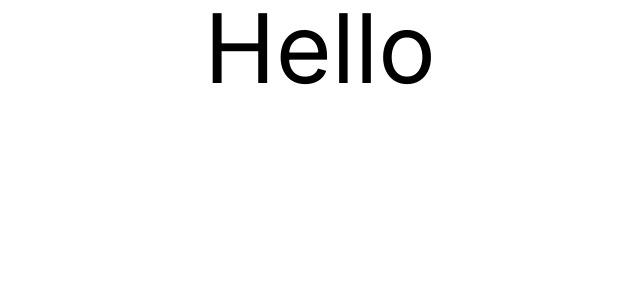
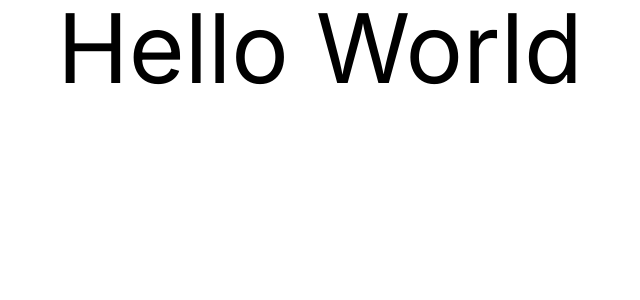
Before and after one commit to hojiakbar2806/rental-yards, a Next.js app in the folder frontend/: page / in a window 1280 px wide. Shown: the top 300 px of the page, without its empty margins (320-960 px from the left). Built offline with nearby package versions, Linux system fonts and the light colour scheme.

Commit message:
check: ci-cd

```diff
--- a/frontend/src/app/page.tsx
+++ b/frontend/src/app/page.tsx
@@ -3,7 +3,7 @@
 export default function Home() {
   return (
     <div className="flex items-center justify-center">
-      <p className="text-8xl">Hello</p>
+      <p className="text-8xl">Hello World</p>
     </div>
   );
 }
```
